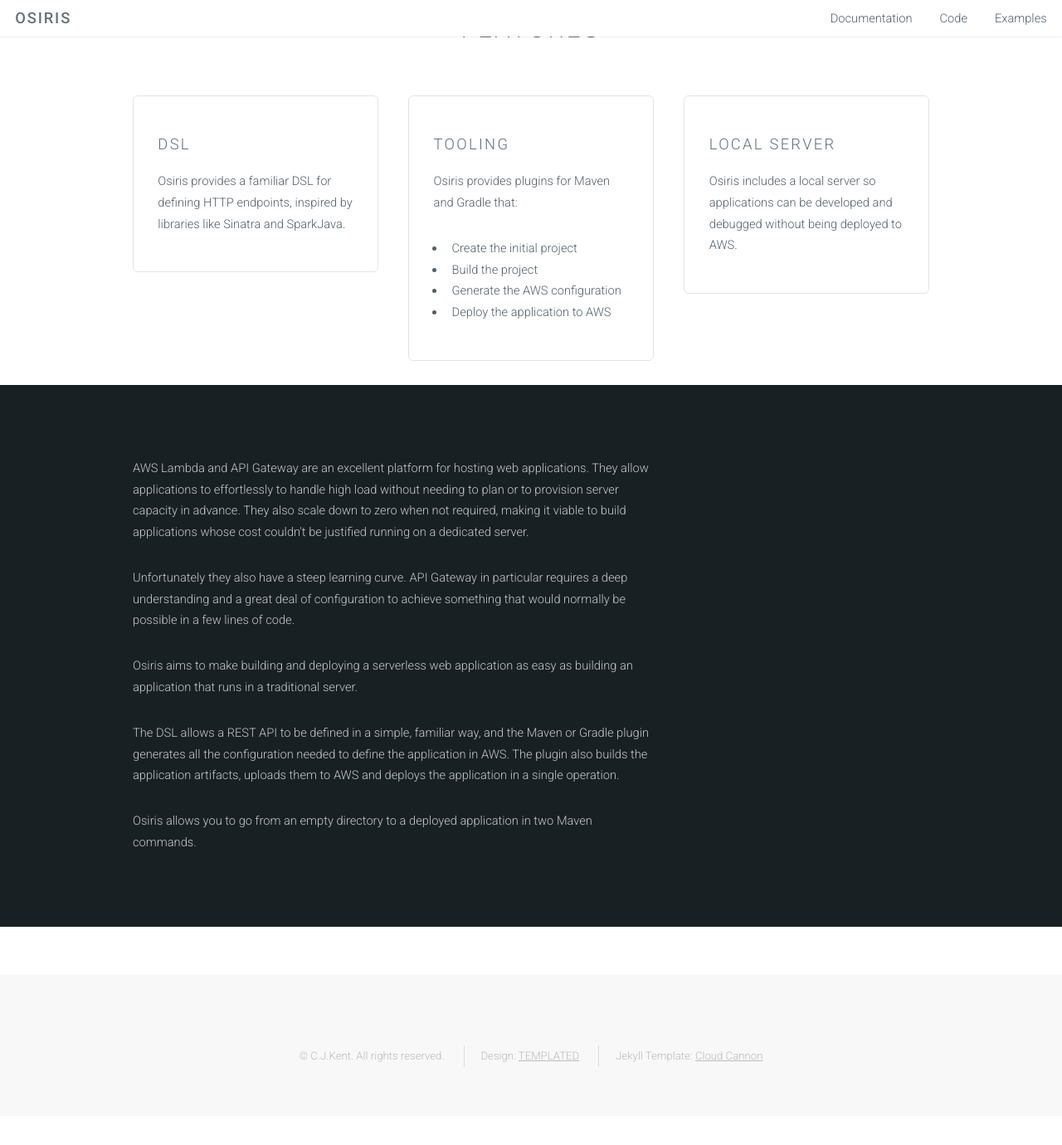
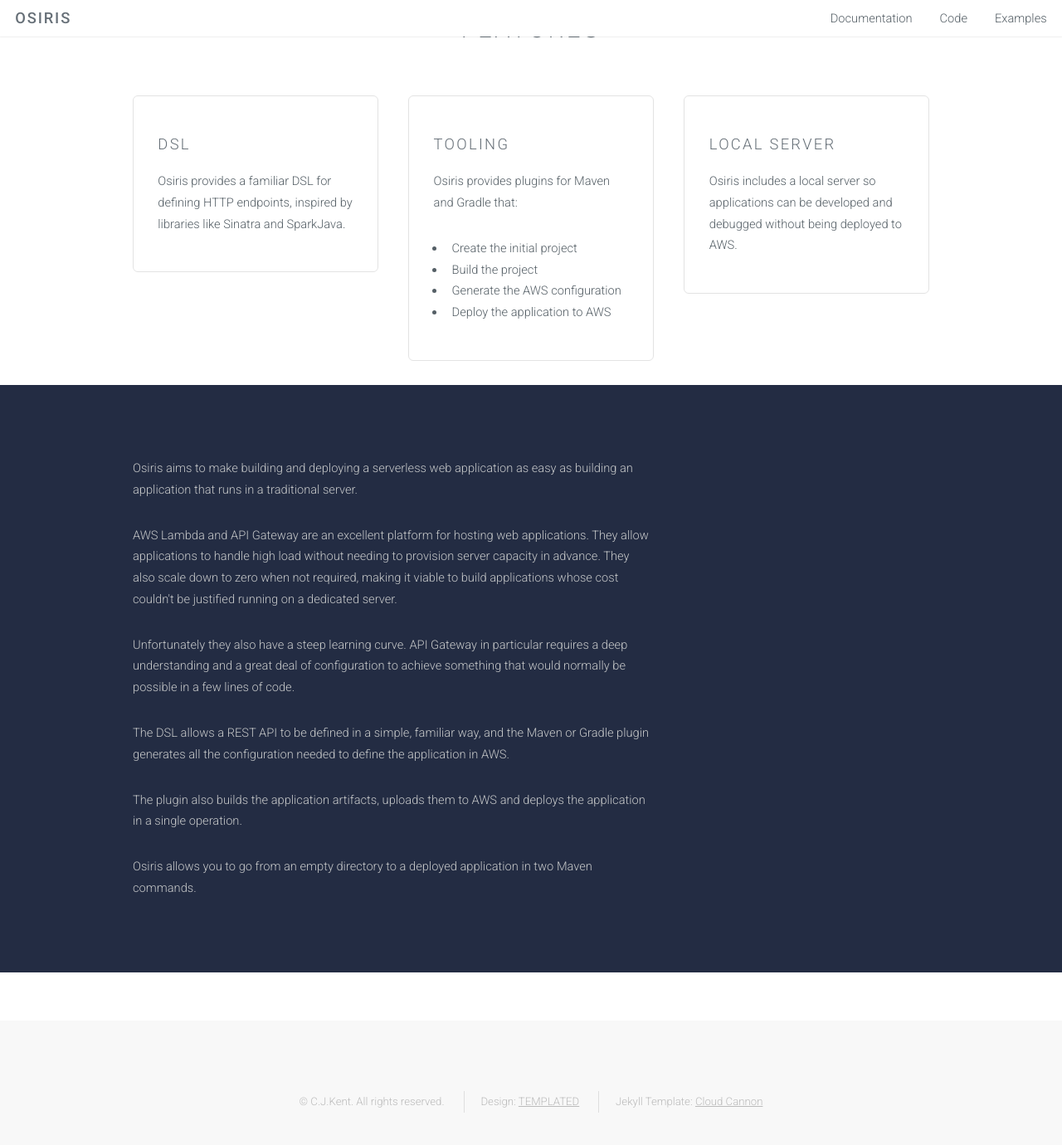
Before and after one commit to cjkent/cjkent.github.io, a Jekyll site: the page built from index.html, in a window 1280 px wide and 1400 px high, scrolled down 807 px. Shown: the top 1380 px of the window at 83% size. Built offline with Jekyll 4.4.1, drawn with Linux system fonts in a browser that asks for light colours; before the commit the page ends 2152 px from its top, so only the background shows below that.

Commit message:
Background colour, small rewording

```diff
--- a/css/style.css
+++ b/css/style.css
@@ -854,7 +854,7 @@
 }
 
 .wrapper.style2 {
-  background: #192024;
+  background: #232c43;
   color: #c5c7c8;
 }
 
--- a/index.html
+++ b/index.html
@@ -68,19 +68,19 @@
         <div class="container">
             <div class="row">
                 <div class="8u">
+                    <p>Osiris aims to make building and deploying a serverless web application as easy as building an
+                        application that runs in a traditional server.</p>
                     <p>AWS Lambda and API Gateway are an excellent platform for hosting web applications. They allow
-                        applications to effortlessly to handle high load without needing to plan or to provision server
-                        capacity in advance. They also scale down to zero when not required, making it viable to build
+                        applications to handle high load without needing to provision server capacity in advance.
+                        They also scale down to zero when not required, making it viable to build
                         applications whose cost couldn't be justified running on a dedicated server.</p>
                     <p>Unfortunately they also have a steep learning curve. API Gateway in particular requires a deep
                         understanding and a great deal of configuration to achieve something that would normally be
                         possible in a few lines of code.</p>
-                    <p>Osiris aims to make building and deploying a serverless web application as easy as building an
-                        application that runs in a traditional server.</p>
                     <p>The DSL allows a REST API to be defined in a simple, familiar way, and the Maven or Gradle
-                        plugin generates all the configuration needed to define the application in AWS. The
-                        plugin also builds the application artifacts, uploads them to AWS and deploys the application in
-                        a single operation.</p>
+                        plugin generates all the configuration needed to define the application in AWS.</p>
+                    <p>The plugin also builds the application artifacts, uploads them to AWS and deploys
+                        the application in a single operation.</p>
                     <p>Osiris allows you to go from an empty directory to a deployed application in two Maven
                         commands.</p>
                 </div>
```
